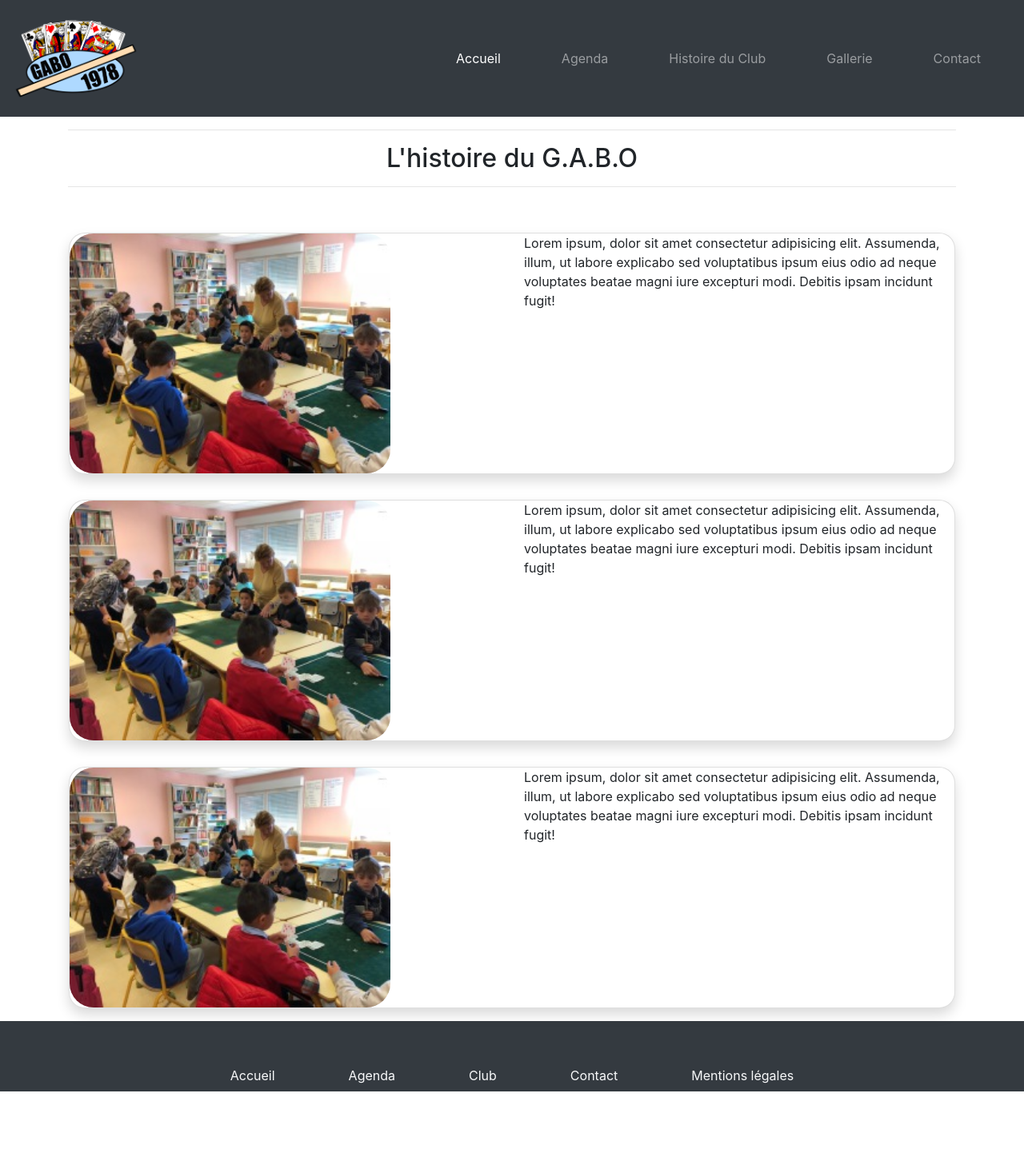
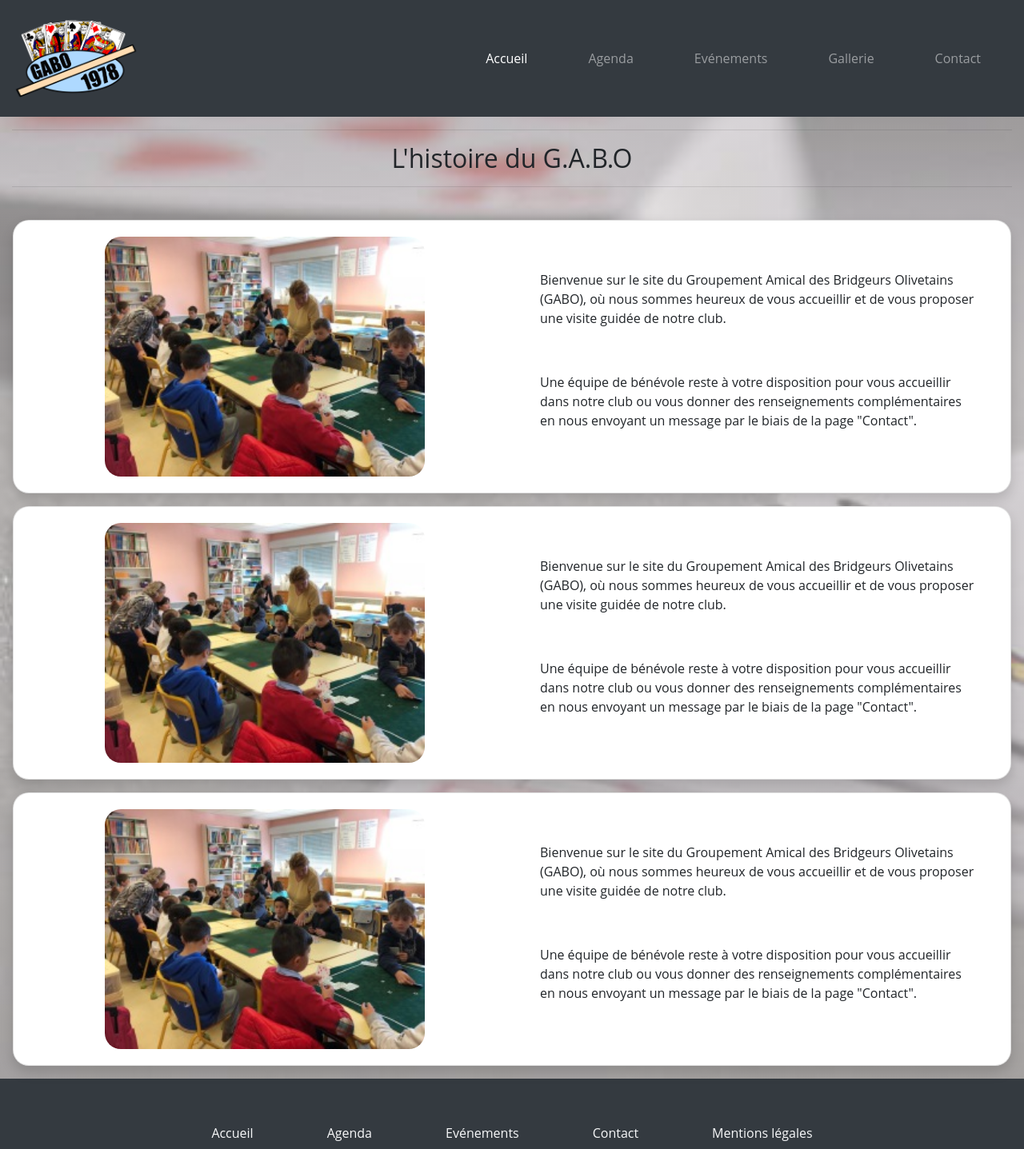
Before and after one commit to GodefroyCourtin/projet3-bridge, a Django app: page /evenement in a window 1280 px wide. Shown: the whole page at 80% size. Before the commit the page ends 1365 px from the top, so only its background shows below. Run offline with Django 3.2, Linux system fonts and the light colour scheme; some libraries are stand-ins or nearby versions.

Commit message:
page event ok

```diff
--- a/bridge/club/static/club/css/styles.css
+++ b/bridge/club/static/club/css/styles.css
@@ -1,7 +1,19 @@
-footer {
+body{
+    font-family: "Open Sans","Helvetica Neue",Helvetica,Arial,sans-serif;
+    background: linear-gradient(
+        rgba(248, 246, 246, 0.55),
+        rgba(248, 246, 246, 0.55)),
+        url("../img/bridge1.jpg");
+    background-size: cover;
+    opacity: 1;
+}
+.hauteurbox{
+    min-height: 75vh;
+}
+/* footer {
     bottom: 0;
     width: 100%;
-}
+} */
 
 .logo{
     object-fit: cover;
@@ -18,10 +30,11 @@ footer {
 
     object-fit: cover;
     height: 300px;
-    border-radius: 30px!important
+    border-radius: 20px!important
 
 }
 .card{
+    padding: 20px;
     border-radius: 20px!important
 }
 .detail-separator {
@@ -44,7 +57,6 @@ footer {
     padding: 5px;
 }
 
-.text-acceuil2, .img-acceuil{
+.text-acceuil2{
     padding: 20px;
-
 }
--- a/bridge/club/templates/club/base.html
+++ b/bridge/club/templates/club/base.html
@@ -32,7 +32,7 @@
                     <a class="nav-link" href="#">Agenda</a>
                 </li>
                 <li>
-                    <a class="nav-link text-center" href="#">Histoire du Club</a>
+                    <a class="nav-link text-center" href="#">Evénements</a>
                 </li>
                 <li>
                     <a class="nav-link text-center" href="#">Gallerie</a>
@@ -43,22 +43,26 @@
             </ul>
         </div>
     </nav>
-    </div>
 
 
-
+    <!-- <div class="container">
+        <div class="row">
+            <div class="col-lg-12 hauteurbox"> -->
     {% block content %}
     {% endblock %}
+    <!-- </div>
+        </div>
+    </div> -->
 
 
 
 
-    <footer id="sticky-footer" class="page-footer bg-dark">
+    <footer id="sticky-footer" class="page-footer bg-dark mb-0">
         <div class="container">
-            <div class="row text-center d-flex justify-content-center pt-5 mb-3 ">
+            <div class="row text-center d-flex justify-content-center pt-5">
                 <a class="nav-link text-light text-decoration-none" href="#">Accueil</a>
                 <a class="nav-link text-light text-decoration-none" href="#">Agenda</a>
-                <a class="nav-link text-light text-decoration-none" href="#">Club</a>
+                <a class="nav-link text-light text-decoration-none" href="#">Evénements</a>
                 <a class="nav-link text-light text-decoration-none" href="#">Contact</a>
                 <a class="nav-link text-light text-decoration-none" href="#">Mentions légales</a>
             </div>
--- a/bridge/club/templates/club/evenement.html
+++ b/bridge/club/templates/club/evenement.html
@@ -1,8 +1,8 @@
 {% extends 'club/base.html' %}
 {% block content %}
 {% load static %}
-<div class="container">
-    <div class="row">
+<!-- <div class="container hauteurbox">
+    <div class="row"> -->
 <div class="col-lg-12">
     <hr>
     <h2 class="intro-text text-center">L'histoire du G.A.B.O</h2>
@@ -11,45 +11,60 @@
 <div class="card shadow rounded m-3">
     <div class="row">
 
-                <div class="col-lg-6">
-                    <img class="img-dimension rounded" src="{% static 'club/img/enfants.jpg' %}" alt="">
+        <div class="col-lg-6 text-center align-self-center">
+            <img class="img-dimension" src="{% static 'club/img/enfants.jpg' %}" alt="">
         </div>
-                <div class="col-lg-6">
-                    <p>Lorem ipsum, dolor sit amet consectetur adipisicing elit. Assumenda, illum, ut labore explicabo
-                        sed
-                        voluptatibus ipsum eius odio ad neque voluptates beatae magni iure excepturi modi. Debitis ipsam
-                        incidunt fugit!</p>
+        <div class="col-lg-6 align-self-center">
+            <p class="text-acceuil2">Bienvenue sur le site du Groupement Amical des Bridgeurs Olivetains
+                (GABO),
+                où nous sommes
+                heureux de vous accueillir et de vous proposer une visite guidée de notre club.</p>
+            <p class="text-acceuil2">Une équipe de bénévole reste à votre disposition pour vous accueillir dans
+                notre club ou vous
+                donner des renseignements complémentaires en nous envoyant un message par le biais de la page
+                "Contact".
+            </p>
         </div>
     </div>
 </div>
 <div class="card shadow m-3">
     <div class="row">
+        <div class="col-lg-6 text-center align-self-center">
+            <img class="img-dimension" src="{% static 'club/img/enfants.jpg' %}" alt="">
+        </div>
+        <div class="col-lg-6 align-self-center">
+            <p class="text-acceuil2">Bienvenue sur le site du Groupement Amical des Bridgeurs Olivetains
+                (GABO),
+                où nous sommes
+                heureux de vous accueillir et de vous proposer une visite guidée de notre club.</p>
+            <p class="text-acceuil2">Une équipe de bénévole reste à votre disposition pour vous accueillir dans
+                notre club ou vous
+                donner des renseignements complémentaires en nous envoyant un message par le biais de la page
+                "Contact".
+            </p>
+        </div>
 
-                <div class="col-lg-6">
-                    <img class="img-dimension rounded" src="{% static 'club/img/enfants.jpg' %}" alt="">
-                </div>
-                <div class="col-lg-6">
-                    <p>Lorem ipsum, dolor sit amet consectetur adipisicing elit. Assumenda, illum, ut labore explicabo
-                        sed
-                        voluptatibus ipsum eius odio ad neque voluptates beatae magni iure excepturi modi. Debitis ipsam
-                        incidunt fugit!</p>
-                </div>
     </div>
 </div>
 <div class="card shadow m-3">
     <div class="row">
 
-                <div class="col-lg-6">
-                    <img class="img-dimension rounded" src="{% static 'club/img/enfants.jpg' %}" alt="">
+        <div class="col-lg-6 text-center align-self-center">
+            <img class="img-dimension" src="{% static 'club/img/enfants.jpg' %}" alt="">
         </div>
-                <div class="col-lg-6">
-                    <p>Lorem ipsum, dolor sit amet consectetur adipisicing elit. Assumenda, illum, ut labore explicabo
-                        sed
-                        voluptatibus ipsum eius odio ad neque voluptates beatae magni iure excepturi modi. Debitis ipsam
-                        incidunt fugit!</p>
+        <div class="col-lg-6 align-self-center">
+            <p class="text-acceuil2">Bienvenue sur le site du Groupement Amical des Bridgeurs Olivetains
+                (GABO),
+                où nous sommes
+                heureux de vous accueillir et de vous proposer une visite guidée de notre club.</p>
+            <p class="text-acceuil2">Une équipe de bénévole reste à votre disposition pour vous accueillir dans
+                notre club ou vous
+                donner des renseignements complémentaires en nous envoyant un message par le biais de la page
+                "Contact".
+            </p>
         </div>
     </div>
 </div>
-    </div>
-</div>
+<!-- </div>
+</div> -->
 {% endblock %}
```
Also changed, not shown: bridge/club/templates/club/index.html (+4 -4 lines). Lines whose indentation alone changed are shown as unchanged.
